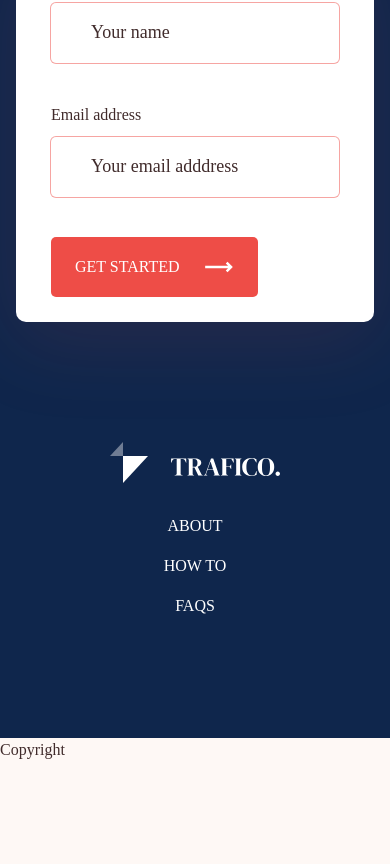
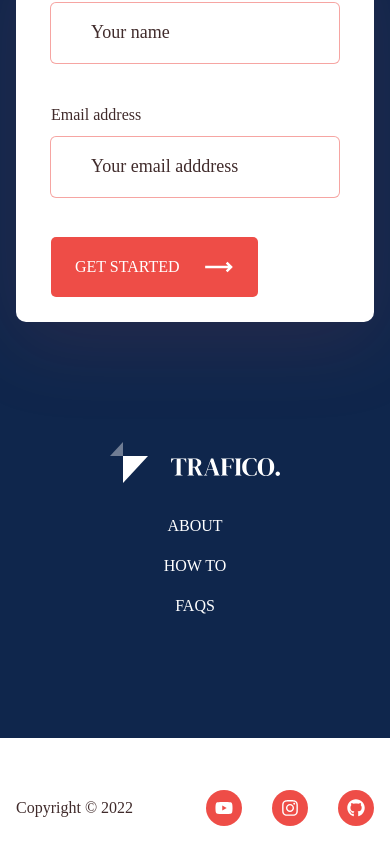
Before and after one commit to mammimia/trafico-website, a Next.js app: page / in a window 390 px wide. Shown: the part 5200-6064 px from the top of the page. Built offline with nearby package versions, Linux system fonts and the light colour scheme.

Commit message:
Copyright implemented

```diff
--- a/components/Copyright.js
+++ b/components/Copyright.js
@@ -1,5 +1,53 @@
+import { motion } from "framer-motion";
+import Link from "next/link";
+import { FaYoutube, FaInstagram, FaGithub } from "react-icons/fa";
+import { fadeInUp } from "../variants";
+
 const Copyright = () => {
-  return <div>Copyright</div>;
+  return (
+    <motion.div variants={fadeInUp} initial="initial" whileInView="animate" className="bg-white h-[140px]">
+      <div className="container mx-auto h-full">
+        <div className="flex justify-between items-center h-full lg:pr-24">
+          <p>Copyright &copy; 2022</p>
+          <div className="flex gap-x-[30px]">
+            <Link href="/">
+              <a>
+                <div
+                  className="w-9 h-9 bg-accent hover:bg-accent-hover
+                 text-white rounded-full flex justify-center items-center
+                 transition"
+                >
+                  <FaYoutube className="text-lg" />
+                </div>
+              </a>
+            </Link>
+            <Link href="/">
+              <a>
+                <div
+                  className="w-9 h-9 bg-accent hover:bg-accent-hover
+                 text-white rounded-full flex justify-center items-center
+                 transition"
+                >
+                  <FaInstagram className="text-lg" />
+                </div>
+              </a>
+            </Link>
+            <Link href="/">
+              <a>
+                <div
+                  className="w-9 h-9 bg-accent hover:bg-accent-hover
+                 text-white rounded-full flex justify-center items-center
+                 transition"
+                >
+                  <FaGithub className="text-lg" />
+                </div>
+              </a>
+            </Link>
+          </div>
+        </div>
+      </div>
+    </motion.div>
+  );
 };
 
 export default Copyright;
--- a/pages/index.js
+++ b/pages/index.js
@@ -20,7 +20,6 @@ const Home = ({ headerData, heroData, navData, faqData, aboutData, howData, test
       <Testimonials testimonialData={testimonialData} />
       <Footer footerData={footerData} />
       <Copyright />
-      <div className="h-[2000px]"></div>
     </div>
   );
 };
--- a/styles/globals.css
+++ b/styles/globals.css
@@ -4,7 +4,7 @@
 
 @layer base {
   body {
-    @apply font-body font-normal text-base text-primary bg-slate-200;
+    @apply font-body font-normal text-base text-primary bg-page;
   }
   a {
     @apply font-body text-base uppercase font-medium tracking-[5%];
```
